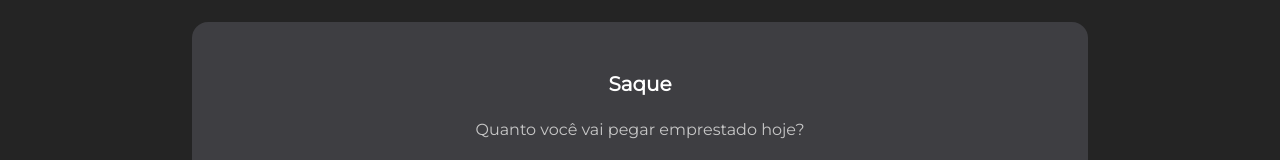
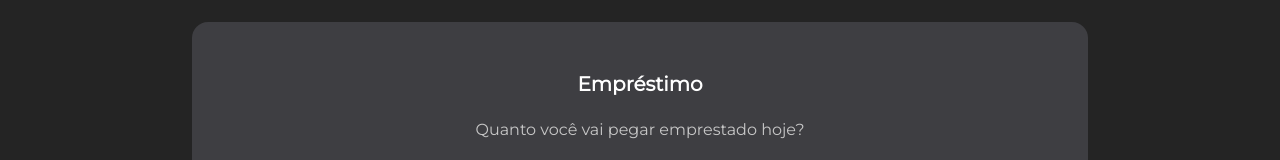
Before and after one commit to higorgoulart/bicho.bet, a React (Vite) app in the folder frontend/: page /perfil/emprestimo/1 in a window 1280 px wide. Shown: the part 120-280 px from the top of the page. Built offline with nearby package versions, Linux system fonts and the light colour scheme.

Commit message:
redireciona para perfil novamente

```diff
--- a/frontend/src/pages/Account/Deposit.tsx
+++ b/frontend/src/pages/Account/Deposit.tsx
@@ -15,6 +15,7 @@ export default function Deposit() {
       try {
         if (await requestWithToken(url, navigate, 'PUT', inputValue)) {
           setSuccessMessage('Depósito realizado com sucesso!');
+          navigate(`/perfil/${id}`);
         }
       } catch (error) {
         setSuccessMessage(JSON.parse(error.message).message);
--- a/frontend/src/pages/Account/Loan.tsx
+++ b/frontend/src/pages/Account/Loan.tsx
@@ -15,6 +15,7 @@ export default function Loan(){
       try {
         if (await requestWithToken(url, navigate, 'PUT', inputValue)) {
           setSuccessMessage('Empréstimo realizado com sucesso!');
+          navigate(`/perfil/${id}`);
         }
       } catch (error) {
         setSuccessMessage(JSON.parse(error.message).message);
@@ -30,7 +31,7 @@ export default function Loan(){
 
         <div className="flex justify-center mt-[5%]">
             <div className="card w-[100%] bg-secondary space-y-5 mt-3 mx-3 px-5 py-12 mb-24 lg:w-[70%] md:w-[90%] md:px-24 md:py-12 ">
-                <h1 className="flex card-title justify-center text-white" >Saque</h1>
+                <h1 className="flex card-title justify-center text-white" >Empréstimo</h1>
                 <h2 className="flex justify-center">Quanto você vai pegar emprestado hoje?</h2>
                 <span>R$</span>
                 <input className="bg-primary py-2 p-2 rounded-md" type="number" value={inputValue} onChange={handleInputChange} min="0"/>
--- a/frontend/src/pages/Account/Withdraw.tsx
+++ b/frontend/src/pages/Account/Withdraw.tsx
@@ -15,6 +15,7 @@ export default function Loan(){
       try {
         if (await requestWithToken(url, navigate, 'PUT', inputValue)) {
           setSuccessMessage('Saque realizado com sucesso!');
+          navigate(`/perfil/${id}`);
         }
       } catch (error) {
         setSuccessMessage(JSON.parse(error.message).message);
```
